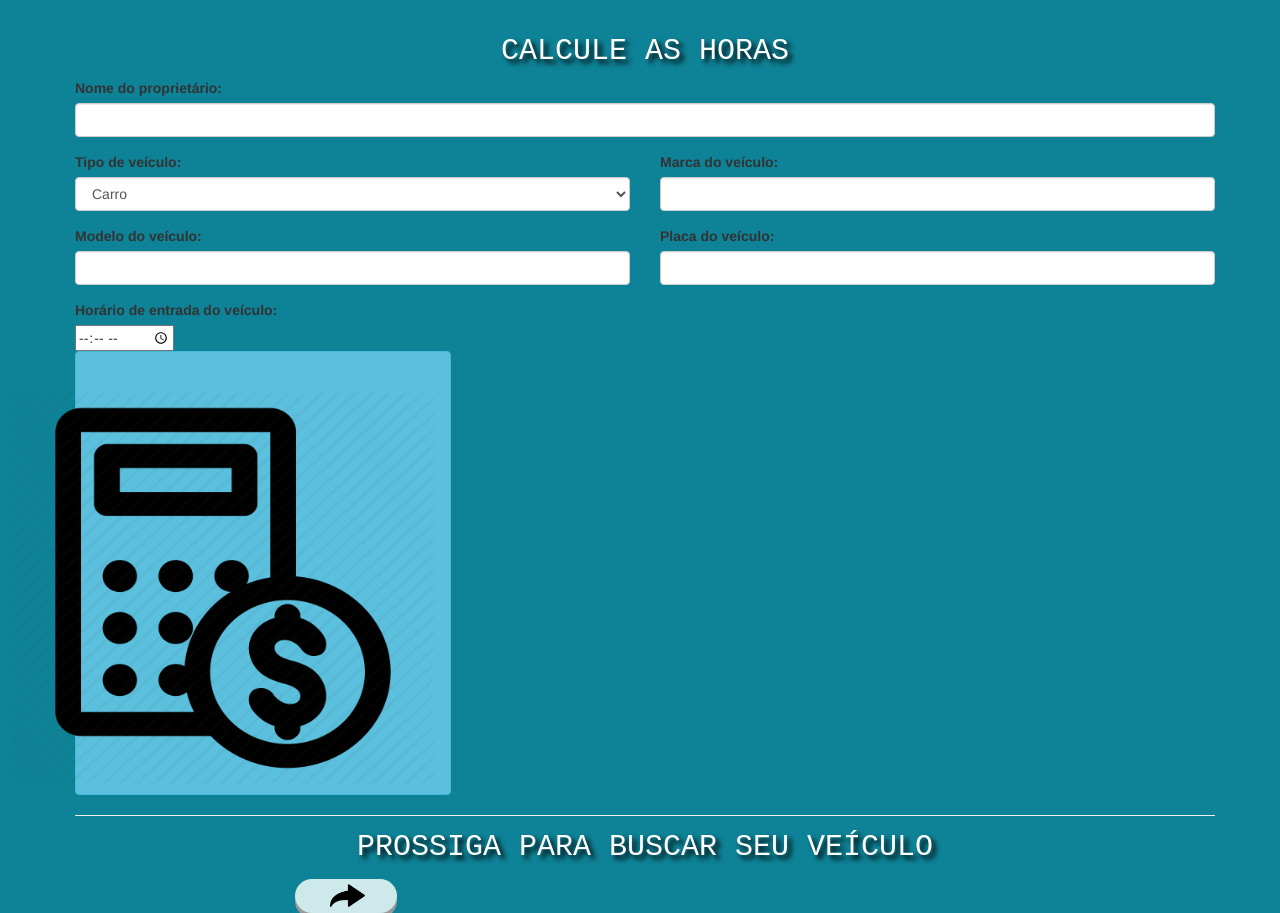
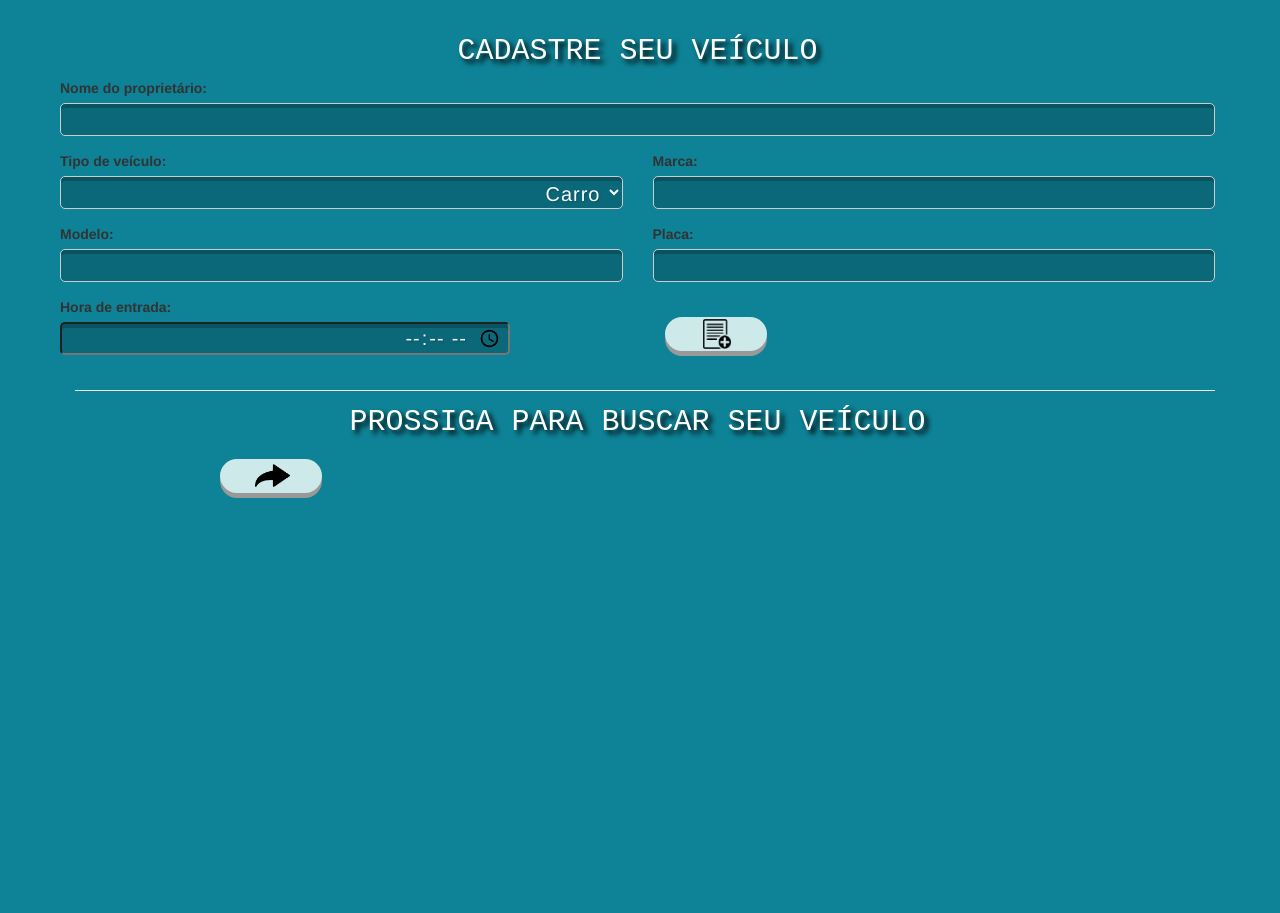
Before and after one commit to NicolasAlmeidaFranca/App-Horas-Trabalhadas, a website: page www/inicio.html in a window 1280 px wide. After the commit the page ends 800 px from the top, so only its background shows below. Drawn offline with Linux system fonts and the light colour scheme.

Commit message:
novo css

```diff
--- a/www/css/style.css
+++ b/www/css/style.css
@@ -6,10 +6,9 @@ body {
 }
 
 img {
-  margin-top: 30px;
   width: 430px;
   height: 400px;
-  margin-left: -80px;
+  margin-left: -95px;
 }
 
 h3 {
@@ -48,7 +47,7 @@ h2 {
 	letter-spacing: 1px;
 }
 
-#calcular {
+#cadastrar {
   color: black;
   text-transform: uppercase;
   text-align: center;
@@ -59,21 +58,21 @@ h2 {
   height: 8px;
   border: 2px solid transparent;
   padding: 15px;
-  margin-right: 220px;
-  margin-top: 10px;
+  margin-left: 12px;
+  margin-top: 20px;
   border-radius: 50px;
   box-shadow: 0 5px #999;
   cursor: pointer;
   transition: .2s;
    }
-  #calcular:active {
+  #cadastrar:active {
     transform: translateY(4px);
     box-shadow:0 3px #666;
     }
-    #calcular img {
-      width: 20px;
-      height: 35px;
-      margin-top: -17px;
+    #cadastrar img {
+      width: 28px;
+      height: 30px;
+      margin-top: -15.5px;
       margin-left: 3px;
     }
 
@@ -105,7 +104,7 @@ h2 {
       margin-left: 3px;
     }
 
-#seguir {
+#seguirum {
   color: black;
   text-transform: uppercase;
   text-align: center;
@@ -116,20 +115,133 @@ h2 {
   height: 8px;
   border: 2px solid transparent;
   padding: 15px;
-  margin-left: 220px;
-  margin-top: 5px;
+  margin-left: 160px;
+  margin-top: -85px;
   border-radius: 50px;
   box-shadow: 0 5px #999;
   cursor: pointer;
   transition: .2s;
    }
-  #seguir:active {
+  #seguirum:active {
     transform: translateY(4px);
     box-shadow:0 3px #666;
     }
-    #seguir img {
+    #seguirum img {
       width: 35px;
       height: 35px;
       margin-top: -18px;
       margin-left: 3px;
     }
+
+#seguirdois {
+  color: black;
+  text-transform: uppercase;
+  text-align: center;
+  background-color: #cee9ea;
+  line-height: 5px;
+  font-size: 12px;
+  width: 102px;
+  height: 8px;
+  border: 2px solid transparent;
+  padding: 15px;
+  margin-left: 160px;
+  margin-top: 10px;
+  border-radius: 50px;
+  box-shadow: 0 5px #999;
+  cursor: pointer;
+  transition: .2s;
+   }
+  #seguidois:active {
+    transform: translateY(4px);
+    box-shadow:0 3px #666;
+    }
+    #seguirdois img {
+      width: 35px;
+      height: 35px;
+      margin-top: -18px;
+      margin-left: 3px;
+    }
+
+#nome {
+  font-size: 20px;
+  width: 100%;
+  height: 33px;
+  padding: 5px;
+  border-radius: 5px;
+  text-align: right;
+	background: rgba(0, 0, 0, 0.2);
+	box-shadow: inset 0px 4px rgba(0, 0, 0, 0.2);
+	color: white;
+	text-shadow: 1px 1px 2px rgba(0, 0, 0, 0.2);
+	letter-spacing: 1px;
+}
+
+#funcao {
+  font-size: 20px;
+  width: 100%;
+  height: 33px;
+  padding: 5px;
+  border-radius: 5px;
+  text-align: right;
+	background: rgba(0, 0, 0, 0.2);
+	box-shadow: inset 0px 4px rgba(0, 0, 0, 0.2);
+	color: white;
+	text-shadow: 1px 1px 2px rgba(0, 0, 0, 0.2);
+	letter-spacing: 1px;
+}
+
+#marca {
+ font-size: 20px;
+  width: 100%;
+  height: 33px;
+  padding: 5px;
+  border-radius: 5px;
+  text-align: right;
+	background: rgba(0, 0, 0, 0.2);
+	box-shadow: inset 0px 4px rgba(0, 0, 0, 0.2);
+	color: white;
+	text-shadow: 1px 1px 2px rgba(0, 0, 0, 0.2);
+	letter-spacing: 1px;
+}
+
+#modelo {
+  font-size: 20px;
+  width: 100%;
+  height: 33px;
+  padding: 5px;
+  border-radius: 5px;
+  text-align: right;
+	background: rgba(0, 0, 0, 0.2);
+	box-shadow: inset 0px 4px rgba(0, 0, 0, 0.2);
+	color: white;
+	text-shadow: 1px 1px 2px rgba(0, 0, 0, 0.2);
+	letter-spacing: 1px;
+}
+
+#placa {
+  font-size: 20px;
+  width: 100%;
+  height: 33px;
+  padding: 5px;
+  border-radius: 5px;
+  text-align: right;
+	background: rgba(0, 0, 0, 0.2);
+	box-shadow: inset 0px 4px rgba(0, 0, 0, 0.2);
+	color: white;
+	text-shadow: 1px 1px 2px rgba(0, 0, 0, 0.2);
+	letter-spacing: 1px;
+}
+
+#horaEntrada {
+  font-size: 20px;
+  width: 80%;
+  height: 33px;
+  padding: 5px;
+  border-radius: 5px;
+  text-align: right;
+	background: rgba(0, 0, 0, 0.2);
+	box-shadow: inset 0px 4px rgba(0, 0, 0, 0.2);
+	color: white;
+	text-shadow: 1px 1px 2px rgba(0, 0, 0, 0.2);
+	letter-spacing: 1px;
+}
--- a/www/css/styles.css
+++ b/www/css/styles.css
@@ -5,10 +5,10 @@ body {
 }
 
 img {
-  margin-top: -10px;
-  width: 380px;
-  height: 340px;
-  margin-left: -30px;
+  margin-left: -46px;
+  margin-top: -45px;
+  width: 360px;
+  height: 320px;
 }
 
 h1 {
@@ -23,7 +23,7 @@ h1 {
 
 #placaBusca {
   font-size: 20px;
-  width: 60%;
+  width: 100%;
   height: 33px;
   padding: 5px;
   border-radius: 5px;
@@ -65,7 +65,8 @@ h1 {
     }
 
 #buscarRegistro {
-  margin-top: -90px;
+  margin-left: -5px;
+  margin-top: 20px;
   color: black;
   text-transform: uppercase;
   text-align: center;
@@ -76,7 +77,6 @@ h1 {
   height: 8px;
   border: 2px solid transparent;
   padding: 15px;
-  margin-left: 220px;
   border-radius: 50px;
   box-shadow: 0 5px #999;
   cursor: pointer;
@@ -94,5 +94,33 @@ h1 {
     }
 
 .valor {
-  margin-top: -15px;
+  margin-top: -16px;
 }
+
+ #valor {
+  font-size: 20px;
+  width: 80%;
+  height: 33px;
+  padding: 5px;
+  border-radius: 5px;
+  text-align: right;
+	background: rgba(0, 0, 0, 0.2);
+	box-shadow: inset 0px 4px rgba(0, 0, 0, 0.2);
+	color: white;
+	text-shadow: 1px 1px 2px rgba(0, 0, 0, 0.2);
+	letter-spacing: 1px;
+ }
+
+#horaSaida {
+  font-size: 20px;
+  width: 80%;
+  height: 33px;
+  padding: 5px;
+  border-radius: 5px;
+  text-align: right;
+	background: rgba(0, 0, 0, 0.2);
+	box-shadow: inset 0px 4px rgba(0, 0, 0, 0.2);
+	color: white;
+	text-shadow: 1px 1px 2px rgba(0, 0, 0, 0.2);
+	letter-spacing: 1px;
+}
--- a/www/inicio.html
+++ b/www/inicio.html
@@ -16,6 +16,7 @@
 
   <link rel="stylesheet" href="components/loader.css">
   <link rel="stylesheet" href="css/bootstrap.min.css">
+  <link rel="stylesheet" href="css/bootstrap-responsive.min.css">
   <link rel="stylesheet" href="css/style.css">
 
 
@@ -24,7 +25,7 @@
   <div class="container">
     <div class="row">
       <div class="col-xs-12 calc">
-        <h3>Calcule as horas</h3>
+        <h3>Cadastre seu veículo</h3>
       </div>
     </div>
     <div class="row">
@@ -41,14 +42,14 @@
         <div class="form-group">
           <label for="">Tipo de veículo:</label>
           <select id="funcao" class="form-control">
-            <option >Carro</option>
-            <option >Moto</option>
+            <option>Carro</option>
+            <option>Moto</option>
           </select>
         </div>
       </div>
        <div class="col-xs-6">
         <div class="form-group">
-          <label for="">Marca do veículo:</label>
+          <label for="">Marca:</label>
            <input type="text" id="marca" class="form-control">
         </div>
       </div>
@@ -57,43 +58,36 @@
     <div class="row">
       <div class="col-xs-6">
         <div class="form-group">
-          <label for="">Modelo do veículo:</label>
+          <label for="">Modelo:</label>
            <input type="text" id="modelo" class="form-control">
         </div>
       </div>
       <div class="col-xs-6">
         <div class="form-group">
-          <label for="">Placa do veículo:</label>
+          <label for="">Placa:</label>
            <input type="text" id="placa" class="form-control">
         </div>
       </div>
     </div>
 
     <div class="row">
+     <div class="col-xs-6 hora">
       <div class="form-group">
-        <div class="col-xs-12">
-          <label for="">Horário de entrada do veículo:</label>
-          <div class="row">
-              <div class="col-xs-6">
+          <label for="">Hora de entrada:</label>
                 <input type="time" id="horaEntrada"></input>
               </div>
           </div>
+     <div class="col-xs-6">
+      <div class="form-group">
+           <button class="btn btn-info" type="button" id="cadastrar"><img src="cad.png"></button>
         </div>
-
       </div>
     </div>
+    <hr>
+
     <div class="row">
       <div class="form-group">
         <div class="col-xs-12">
-           <button class="btn btn-info" type="button" id="cadastrar"><img src="calc.png"></button>
-        </div>
-      </div>
-    </div>
-
-    <hr>
-    <div class="row">
-      <div class="form-group">
-        <div class="col-xs-12 buscar">
           <h3> Prossiga para buscar seu veículo </h3>
         </div>
       </div>
@@ -101,7 +95,7 @@
     <div class="row">
       <div class="form-group">
         <div class="col-xs-12">
-         <a class="btn btn-info" href="listar.html" type="button" id="seguir"><img src="frente.png"></a>
+         <a class="btn btn-info" href="listar.html" type="button" id="seguirdois"><img src="frente.png"></a>
         </div>
       </div>
     </div>
```
Also changed, not shown: www/index.html (+2 -1 lines), www/listar.html (+5 -4 lines), www/cad.png (added), www/calc.png (deleted), www/css/bootstrap-responsive.min.css (added).
